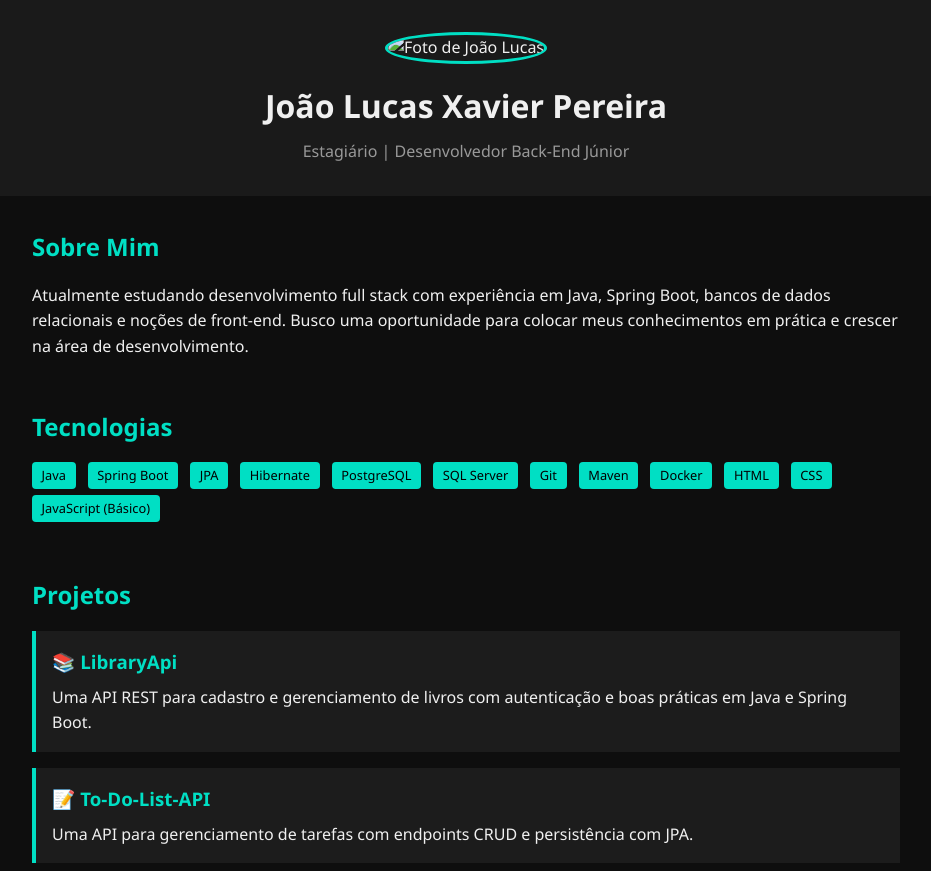
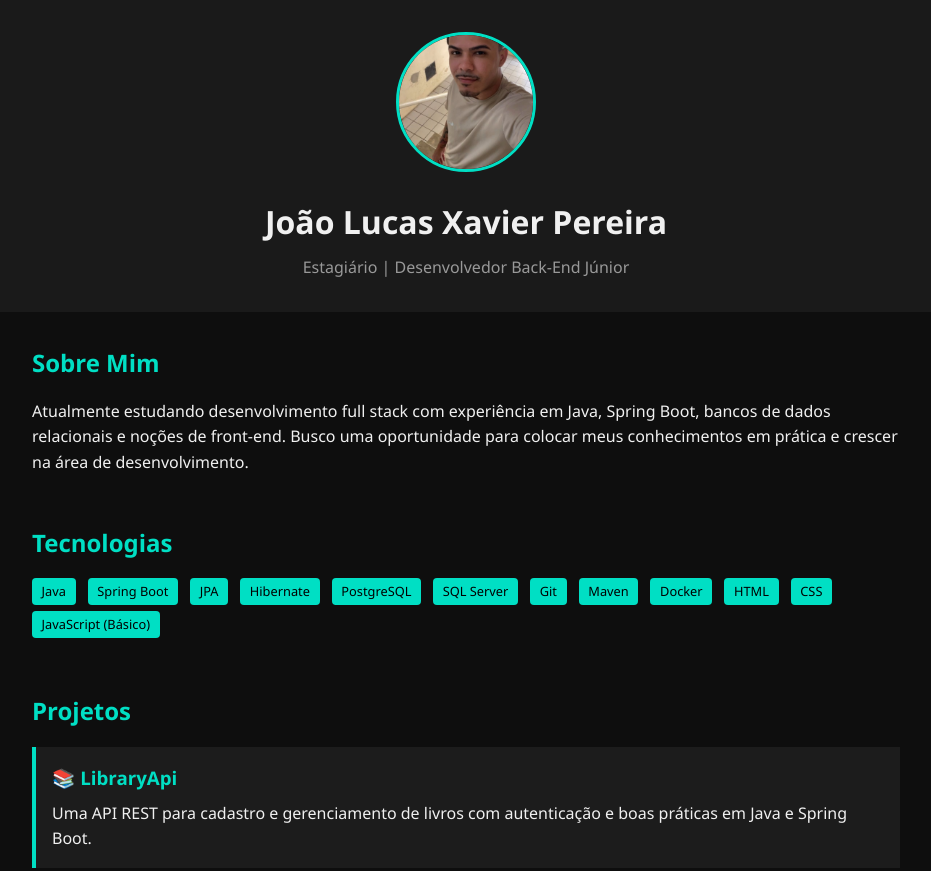
Before and after one commit to LucasLCSs/portfolio, a plain HTML site: page index.html in a window 1280 px wide. Shown: the top 871 px of the page, without its empty margins (174-1105 px from the left). Drawn offline with Linux system fonts and the light colour scheme.

Commit message:
Update index.html

```diff
--- a/index.html
+++ b/index.html
@@ -9,7 +9,7 @@
 <body>
 
 <header>
-  <img src="images/lucas.jpg" alt="Foto de João Lucas" class="profile-pic">
+  <img src="lucas.jpg" alt="Foto de João Lucas" class="profile-pic">
   <h1>João Lucas Xavier Pereira</h1>
   <p>Estagiário | Desenvolvedor Back-End Júnior</p>
 </header>
```
